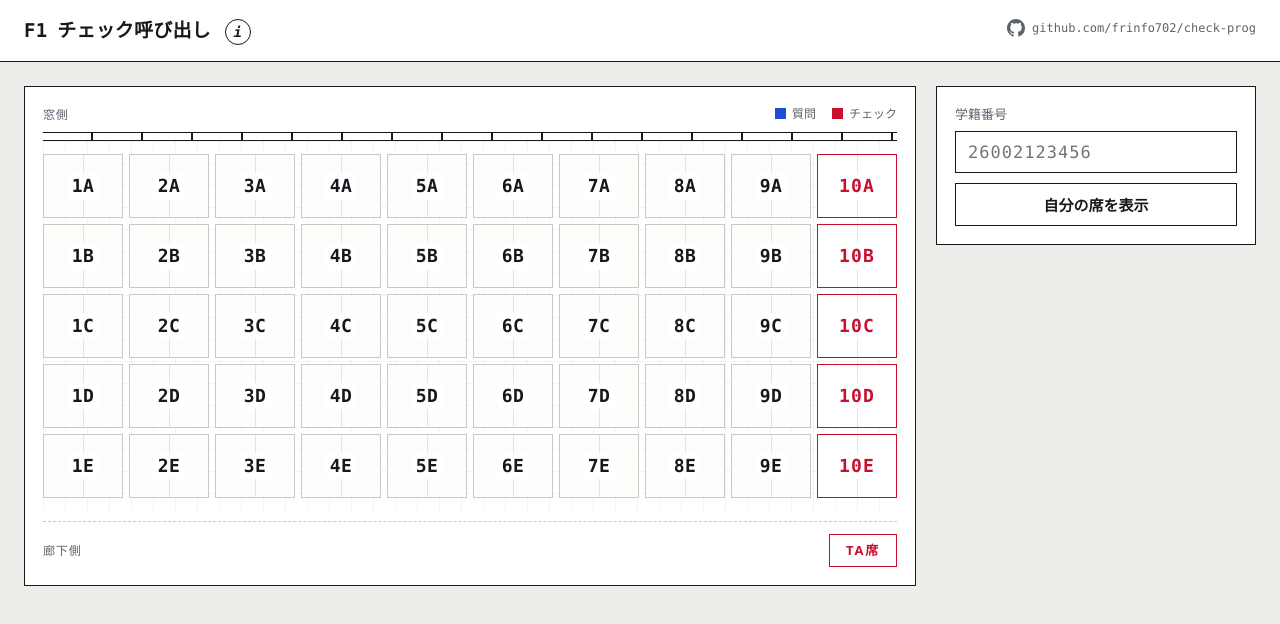
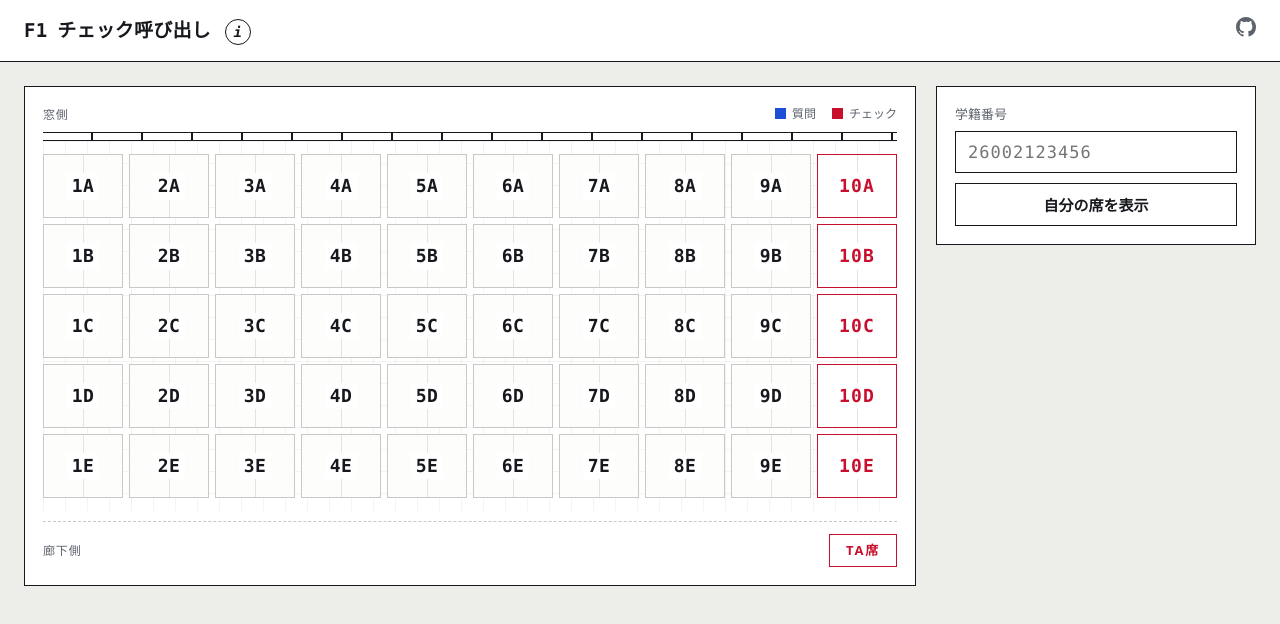
Before and after one commit to frinfo702/check-prog, a website: page worker/public/index.html in a window 1280 px wide. Drawn offline with Linux system fonts and the light colour scheme.

Commit message:
show only the github mark in the header link

```diff
--- a/worker/public/index.html
+++ b/worker/public/index.html
@@ -16,6 +16,7 @@
         href="https://github.com/frinfo702/check-prog"
         target="_blank"
         rel="noopener"
+        title="GitHub リポジトリ"
         aria-label="GitHub リポジトリ"
       >
         <svg viewBox="0 0 16 16" aria-hidden="true">
@@ -23,7 +24,6 @@
             d="M8 0C3.58 0 0 3.58 0 8c0 3.54 2.29 6.53 5.47 7.59.4.07.55-.17.55-.38 0-.19-.01-.82-.01-1.49-2.01.37-2.53-.49-2.69-.94-.09-.23-.48-.94-.82-1.13-.28-.15-.68-.52-.01-.53.63-.01 1.08.58 1.23.82.72 1.21 1.87.87 2.33.66.07-.52.28-.87.51-1.07-1.78-.2-3.64-.89-3.64-3.95 0-.87.31-1.59.82-2.15-.08-.2-.36-1.02.08-2.12 0 0 .67-.21 2.2.82a7.42 7.42 0 0 1 2-.27c.68 0 1.36.09 2 .27 1.53-1.04 2.2-.82 2.2-.82.44 1.1.16 1.92.08 2.12.51.56.82 1.27.82 2.15 0 3.07-1.87 3.75-3.65 3.95.29.25.54.73.54 1.48 0 1.07-.01 1.93-.01 2.2 0 .21.15.46.55.38A8.01 8.01 0 0 0 16 8c0-4.42-3.58-8-8-8Z"
           />
         </svg>
-        <span class="repo-url">github.com/frinfo702/check-prog</span>
       </a>
     </header>
 
--- a/worker/public/style.css
+++ b/worker/public/style.css
@@ -81,11 +81,8 @@ body {
 .repo {
   display: inline-flex;
   align-items: center;
-  gap: 7px;
   margin-left: auto;
   color: var(--ink-soft);
-  font-family: var(--mono);
-  font-size: 12px;
   text-decoration: none;
 }
 
@@ -94,8 +91,8 @@ body {
 }
 
 .repo svg {
-  width: 18px;
-  height: 18px;
+  width: 20px;
+  height: 20px;
   fill: currentColor;
 }
 
@@ -520,13 +517,6 @@ dialog ul {
   }
 }
 
-/* On phones the icon alone links to the repository */
-@media (max-width: 640px) {
-  .repo-url {
-    display: none;
-  }
-}
-
 @media (prefers-reduced-motion: reduce) {
   .desk {
     transition: none;
```
